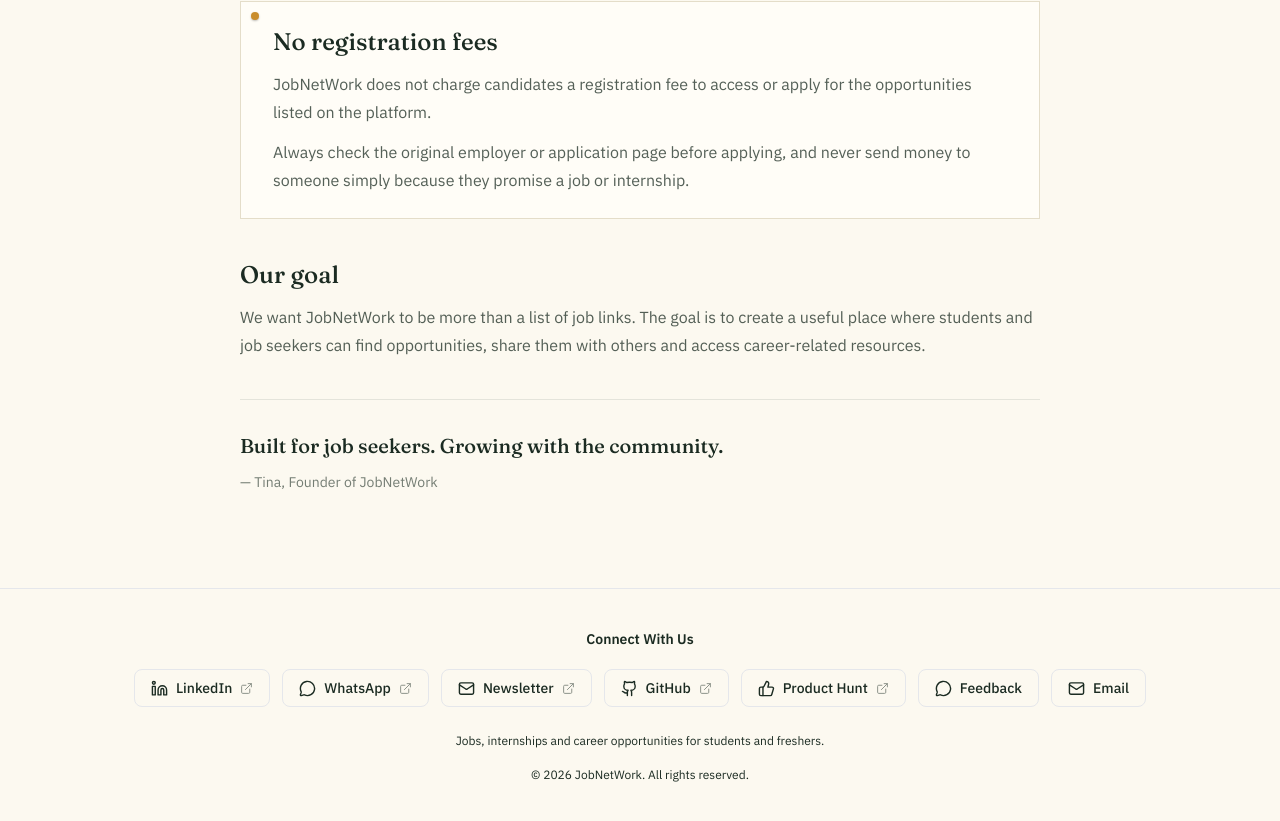
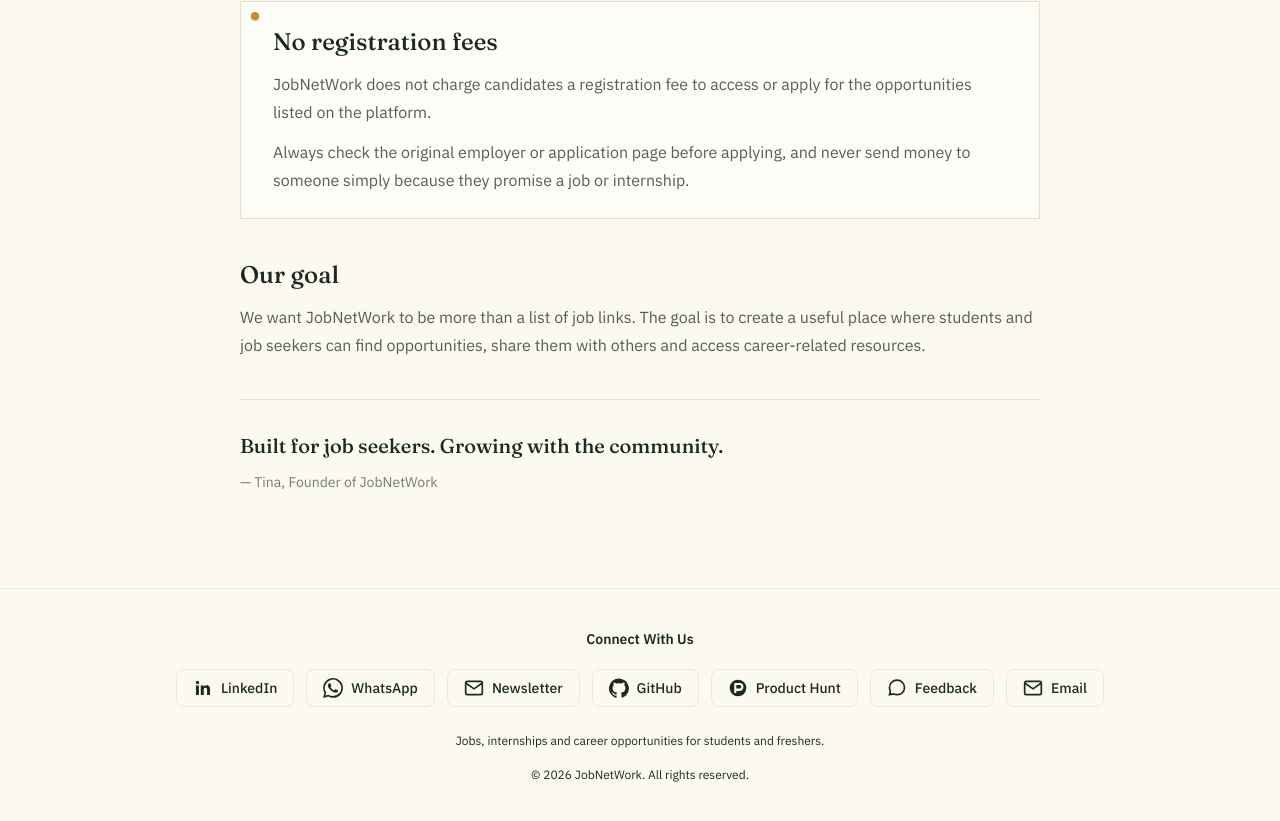
Before and after one commit to tinaaswanii/JobNetWork, a Next.js app: page /about in a window 1280 px wide. Shown: the part 993-1814 px from the top of the page. Built offline with nearby package versions, Linux system fonts and the light colour scheme.

Commit message:
Update Footer.tsx

```diff
--- a/components/Footer.tsx
+++ b/components/Footer.tsx
@@ -1,95 +1,140 @@
-import {
-  Linkedin,
-  MessageCircle,
-  Mail,
-  Github,
-  ExternalLink,
-  ThumbsUp,
-} from "lucide-react";
-
-export default function Footer() {
 const socialLinks = [
   {
     name: "LinkedIn",
     href: "https://www.linkedin.com/company/job-net-work/",
-      icon: Linkedin,
-      label: "LinkedIn",
+    icon: (
+      <svg
+        viewBox="0 0 24 24"
+        fill="currentColor"
+        className="h-5 w-5"
+        aria-hidden="true"
+      >
+        <path d="M20.45 20.45h-3.56v-5.57c0-1.33-.03-3.04-1.85-3.04-1.85 0-2.14 1.45-2.14 2.94v5.67H9.34V8.98h3.41v1.57h.05c.47-.9 1.64-1.85 3.37-1.85 3.6 0 4.27 2.37 4.27 5.46v6.29zM5.32 7.41a2.07 2.07 0 1 1 0-4.14 2.07 2.07 0 0 1 0 4.14zM3.54 20.45H7.1V8.98H3.54v11.47z" />
+      </svg>
+    ),
   },
   {
     name: "WhatsApp",
     href: "https://chat.whatsapp.com/L9DG89VrT4V2UFjFkpv0Ok",
-      icon: MessageCircle,
-      label: "WhatsApp",
+    icon: (
+      <svg
+        viewBox="0 0 24 24"
+        fill="currentColor"
+        className="h-5 w-5"
+        aria-hidden="true"
+      >
+        <path d="M20.52 3.48A11.87 11.87 0 0 0 12.05 0C5.5 0 .17 5.33.17 11.89c0 2.09.55 4.13 1.59 5.92L.07 24l6.34-1.66a11.9 11.9 0 0 0 5.64 1.43h.01c6.55 0 11.88-5.33 11.88-11.89 0-3.18-1.24-6.16-3.42-8.4zm-8.47 18.25h-.01a9.88 9.88 0 0 1-5.03-1.38l-.36-.21-3.76.98 1-3.66-.24-.38a9.89 9.89 0 1 1 8.4 4.65zm5.43-7.41c-.3-.15-1.77-.87-2.04-.97-.27-.1-.47-.15-.67.15-.2.3-.77.97-.94 1.17-.17.2-.35.22-.65.07-.3-.15-1.26-.46-2.4-1.47-.89-.79-1.49-1.77-1.67-2.07-.17-.3-.02-.46.13-.61.13-.13.3-.35.45-.52.15-.17.2-.3.3-.5.1-.2.05-.37-.02-.52-.07-.15-.67-1.61-.92-2.2-.24-.58-.49-.5-.67-.51h-.57c-.2 0-.52.07-.79.37-.27.3-1.04 1.02-1.04 2.48s1.07 2.88 1.22 3.08c.15.2 2.1 3.2 5.09 4.49.71.31 1.26.49 1.69.63.71.23 1.35.2 1.86.12.57-.08 1.77-.72 2.02-1.42.25-.7.25-1.3.17-1.42-.07-.12-.27-.2-.57-.35z" />
+      </svg>
+    ),
   },
   {
     name: "Newsletter",
     href: "https://www.linkedin.com/newsletters/jobnetwork-job-drops-7509184400451010561",
-      icon: Mail,
-      label: "Newsletter",
+    icon: (
+      <svg
+        viewBox="0 0 24 24"
+        fill="none"
+        stroke="currentColor"
+        strokeWidth="2"
+        className="h-5 w-5"
+        aria-hidden="true"
+      >
+        <path d="M4 4h16a2 2 0 0 1 2 2v12a2 2 0 0 1-2 2H4a2 2 0 0 1-2-2V6a2 2 0 0 1 2-2z" />
+        <path d="m22 6-10 7L2 6" />
+      </svg>
+    ),
   },
   {
     name: "GitHub",
     href: "https://github.com/tinaaswanii/JobNetWork",
-      icon: Github,
-      label: "GitHub",
+    icon: (
+      <svg
+        viewBox="0 0 24 24"
+        fill="currentColor"
+        className="h-5 w-5"
+        aria-hidden="true"
+      >
+        <path d="M12 .5a12 12 0 0 0-3.79 23.39c.6.11.82-.26.82-.58v-2.26c-3.34.73-4.04-1.42-4.04-1.42-.55-1.39-1.33-1.76-1.33-1.76-1.09-.75.08-.74.08-.74 1.2.08 1.84 1.23 1.84 1.23 1.07 1.83 2.8 1.3 3.49.99.11-.78.42-1.3.76-1.6-2.67-.3-5.47-1.34-5.47-5.95 0-1.31.47-2.38 1.24-3.22-.12-.3-.54-1.52.12-3.17 0 0 1.01-.32 3.3 1.23a11.4 11.4 0 0 1 6 0c2.29-1.55 3.3-1.23 3.3-1.23.66 1.65.24 2.87.12 3.17.77.84 1.24 1.91 1.24 3.22 0 4.62-2.8 5.64-5.48 5.94.43.37.81 1.1.81 2.22v3.29c0 .32.22.69.83.57A12 12 0 0 0 12 .5z" />
+      </svg>
+    ),
   },
   {
     name: "Product Hunt",
     href: "https://www.producthunt.com/products/jobnetwork?utm_source=other&utm_medium=social",
-      icon: ThumbsUp,
-      label: "Product Hunt",
+    icon: (
+      <svg
+        viewBox="0 0 24 24"
+        fill="currentColor"
+        className="h-5 w-5"
+        aria-hidden="true"
+      >
+        <path d="M13.8 12.5H10V8.25h3.8c1.2 0 2.05.9 2.05 2.13s-.85 2.12-2.05 2.12zM12 2a10 10 0 1 0 10 10A10 10 0 0 0 12 2zm1.8 13.5H10V18H7.5V6H14c2.72 0 4.55 1.73 4.55 4.38 0 2.7-1.83 5.12-4.75 5.12z" />
+      </svg>
+    ),
   },
 ];
 
+export default function Footer() {
   return (
     <footer className="mt-12 border-t px-4 py-10 sm:px-6">
       <div className="mx-auto max-w-6xl">
         <div className="flex flex-col items-center text-center">
-          <h3 className="text-sm font-semibold text-ink">
-            Connect With Us
-          </h3>
+          <h3 className="text-sm font-semibold">Connect With Us</h3>
 
           <div className="mt-5 flex flex-wrap items-center justify-center gap-2 sm:gap-3">
-            {socialLinks.map((link) => {
-              const Icon = link.icon;
-
-              return (
+            {socialLinks.map((link) => (
               <a
                 key={link.name}
                 href={link.href}
                 target="_blank"
                 rel="noopener noreferrer"
                 aria-label={`JobNetWork on ${link.name}`}
-                  className="inline-flex items-center gap-2 rounded-lg border px-3 py-2 text-sm font-medium text-ink transition hover:-translate-y-0.5 hover:bg-muted/40 sm:px-4"
+                title={link.name}
+                className="inline-flex items-center gap-2 rounded-lg border px-3 py-2 text-sm font-medium transition hover:-translate-y-0.5 hover:bg-muted/40 sm:px-4"
               >
-                  <Icon size={17} strokeWidth={2} />
-                  <span>{link.label}</span>
-                  <ExternalLink
-                    size={13}
-                    strokeWidth={1.8}
-                    className="hidden opacity-50 sm:block"
-                  />
+                {link.icon}
+                <span>{link.name}</span>
               </a>
-              );
-            })}
+            ))}
 
             <a
               href="https://wa.me/916262158299"
               target="_blank"
               rel="noopener noreferrer"
               aria-label="Send feedback to JobNetWork"
-              className="inline-flex items-center gap-2 rounded-lg border px-3 py-2 text-sm font-medium text-ink transition hover:-translate-y-0.5 hover:bg-muted/40 sm:px-4"
+              title="Feedback"
+              className="inline-flex items-center gap-2 rounded-lg border px-3 py-2 text-sm font-medium transition hover:-translate-y-0.5 hover:bg-muted/40 sm:px-4"
             >
-              <MessageCircle size={17} strokeWidth={2} />
+              <svg
+                viewBox="0 0 24 24"
+                fill="none"
+                stroke="currentColor"
+                strokeWidth="2"
+                className="h-5 w-5"
+                aria-hidden="true"
+              >
+                <path d="M21 11.5a8.38 8.38 0 0 1-9 8.5 9.2 9.2 0 0 1-4-.9L3 20l1.1-4.1A8.3 8.3 0 0 1 3 11.5 8.5 8.5 0 1 1 21 11.5z" />
+              </svg>
               <span>Feedback</span>
             </a>
 
             <a
               href="mailto:thedigitalldreamerr@gmail.com"
               aria-label="Email JobNetWork"
-              className="inline-flex items-center gap-2 rounded-lg border px-3 py-2 text-sm font-medium text-ink transition hover:-translate-y-0.5 hover:bg-muted/40 sm:px-4"
+              title="Email"
+              className="inline-flex items-center gap-2 rounded-lg border px-3 py-2 text-sm font-medium transition hover:-translate-y-0.5 hover:bg-muted/40 sm:px-4"
             >
-              <Mail size={17} strokeWidth={2} />
+              <svg
+                viewBox="0 0 24 24"
+                fill="none"
+                stroke="currentColor"
+                strokeWidth="2"
+                className="h-5 w-5"
+                aria-hidden="true"
+              >
+                <path d="M4 4h16a2 2 0 0 1 2 2v12a2 2 0 0 1-2 2H4a2 2 0 0 1-2-2V6a2 2 0 0 1 2-2z" />
+                <path d="m22 6-10 7L2 6" />
+              </svg>
               <span>Email</span>
             </a>
           </div>
```
Lines whose indentation alone changed are shown as unchanged.
